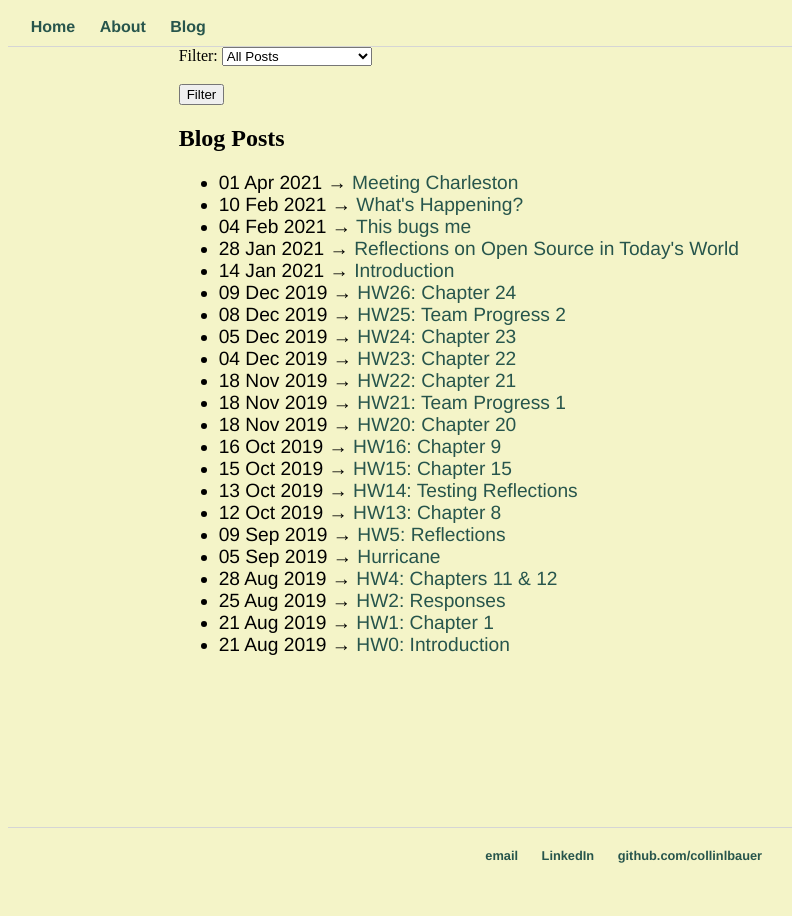
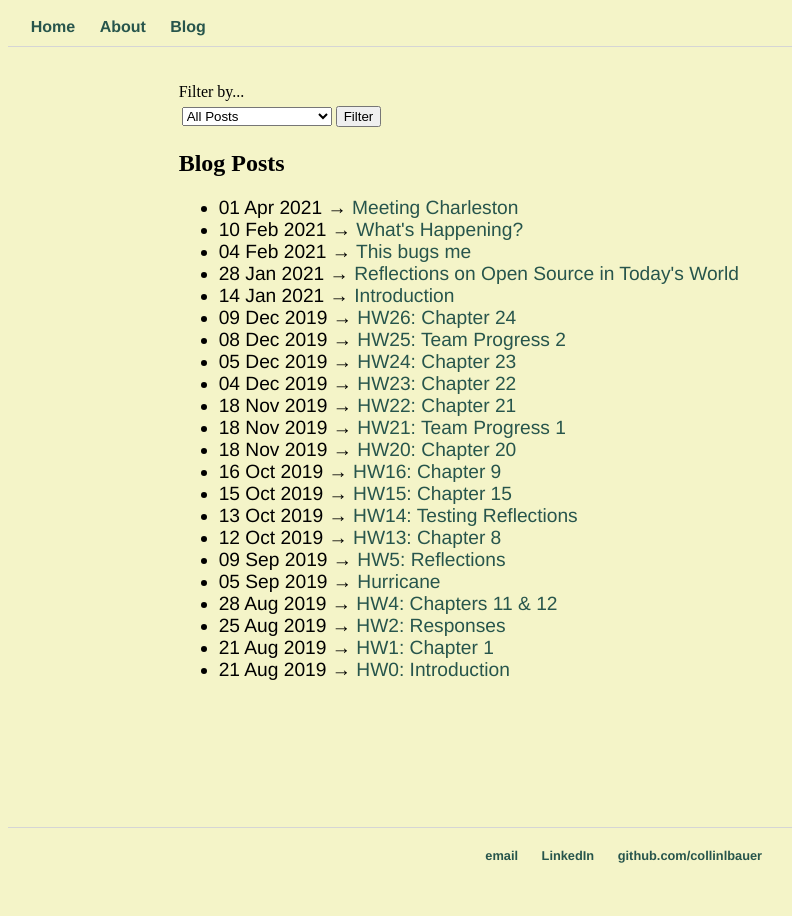
Before and after one commit to CollinLBauer/collinlbauer.github.io, a Jekyll site: the page built from blog/index.html, in a window 1280 px wide. Shown: the whole page, without its empty margins (0-792 px from the left). Built offline with Jekyll 4.4.1, drawn with Linux system fonts in a browser that asks for light colours.

Commit message:
simple formatting

```diff
--- a/blog/index.html
+++ b/blog/index.html
@@ -4,16 +4,26 @@ title: Blog Posts
 ---
     <script type="text/javascript" src="/js/blog.js"></script>
 
-    <label for="filter">Filter: </label>
+    <br/><br/>
+    <table id="filterHolder">
+      <tr>
+        <label for="filter">Filter by...</label>
+      </tr>
+      <tr>
+        <td>
           <select id="filterList">
             <option value="none">All Posts</option>
+            <option value="462">Capstone</option>
             <option value="362">Software Engineering</option>
-      <option value="462">Capstone</option>
             <option value="portfolio">Projects</option>
             <option value="other">Misc.</option>
           </select>
-    <br><br>
-    <button onclick="filterList()">Filter</button>
+        </td>
+        <td>
+          <button id="filterButton" onclick="filterList()">Filter</button>
+        </td>
+      </tr>
+    </table>
 
     <h2>{{ page.title }}</h2>
     <ul class="posts">
```
Lines whose indentation alone changed are shown as unchanged.
